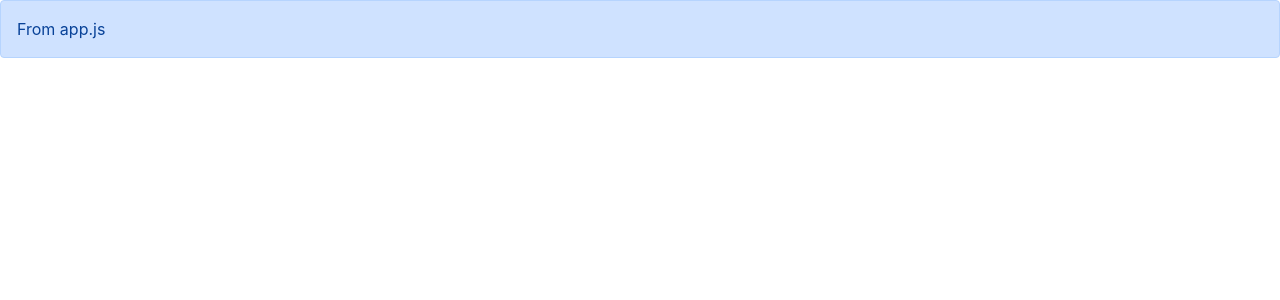
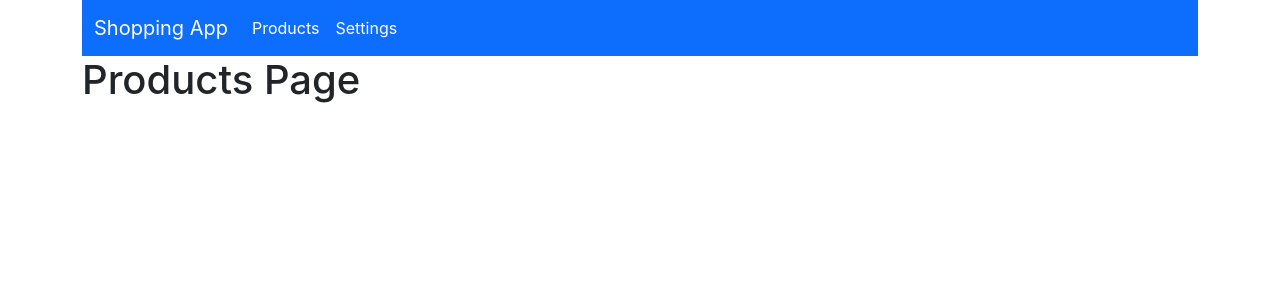
Before and after one commit to abhijitmabhi/shoppingapp, a React (Create React App) app: page / in a window 1280 px wide. Shown: the top 300 px of the page. Built offline with nearby package versions, Linux system fonts and the light colour scheme.

Commit message:
Layout warping with Pages and Routing

```diff
--- a/package.json
+++ b/package.json
@@ -9,6 +9,7 @@
     "bootstrap": "^5.0.1",
     "react": "^17.0.2",
     "react-dom": "^17.0.2",
+    "react-router-dom": "^5.2.0",
     "react-scripts": "4.0.3",
     "web-vitals": "^1.0.1"
   },
--- a/src/App.js
+++ b/src/App.js
@@ -1,12 +1,21 @@
 import './App.css';
+import { Route, Switch } from 'react-router-dom';
+import Layout from './components/layouts/Layout';
+import Products from './pages/Products';
+import Settings from './pages/Settings';
 
 function App() {
   return (
-    <div className="">
-      <div class="alert alert-primary" role="alert">
-       From app.js
-      </div>
-    </div>
+    <Layout>
+      <Switch>
+        <Route path='/' exact>
+          <Products/>
+        </Route>
+        <Route path='/settings'>
+          <Settings/>
+        </Route>
+      </Switch>
+    </Layout>
   );
 }
 
--- a/src/components/layouts/Layout.js
+++ b/src/components/layouts/Layout.js
@@ -0,0 +1,15 @@
+import React from 'react'
+import MainNavigation from '../layouts/MainNavigation';
+
+const Layout = (props) => {
+    return (
+        <div className="container">
+            <MainNavigation/>
+            <main>
+                {props.children}
+            </main>
+        </div>
+    )
+}
+
+export default Layout
--- a/src/components/layouts/MainNavigation.js
+++ b/src/components/layouts/MainNavigation.js
@@ -0,0 +1,29 @@
+import React from 'react'
+import { Link } from 'react-router-dom'
+
+const MainNavigation = () => {
+    return (
+        <div>
+            <nav className="navbar navbar-expand-lg navbar-dark bg-primary">
+                <div className="container-fluid">
+                    <Link className="navbar-brand" to="#">Shopping App</Link>
+                    <button className="navbar-toggler" type="button" data-bs-toggle="collapse" data-bs-target="#navbarNav" aria-controls="navbarNav" aria-expanded="false" aria-label="Toggle navigation">
+                        <span className="navbar-toggler-icon"></span>
+                    </button>
+                    <div className="collapse navbar-collapse" id="navbarNav">
+                        <ul className="navbar-nav">
+                            <li className="nav-item">
+                                <Link className="nav-link active" aria-current="page" to="/">Products</Link>
+                            </li>
+                            <li className="nav-item">
+                                <Link className="nav-link active"  aria-current="page" to="#">Settings</Link>
+                            </li>
+                        </ul>
+                    </div>
+                </div>
+            </nav>
+        </div>
+    )
+}
+
+export default MainNavigation
--- a/src/index.js
+++ b/src/index.js
@@ -4,10 +4,13 @@ import 'bootstrap/dist/css/bootstrap.css';
 import './index.css';
 import App from './App';
 import reportWebVitals from './reportWebVitals';
+import { BrowserRouter } from 'react-router-dom'
 
 ReactDOM.render(
   <React.StrictMode>
-    <App />
+    <BrowserRouter>
+      <App />
+    </BrowserRouter>
   </React.StrictMode>,
   document.getElementById('root')
 );
--- a/src/pages/Products.js
+++ b/src/pages/Products.js
@@ -3,7 +3,7 @@ import React from 'react'
 const Products = () => {
     return (
         <div>
-
+            <h1>Products Page</h1>
         </div>
     )
 }
```
Also changed, not shown: 1 other file (tests, documents, lock files or other folders).
